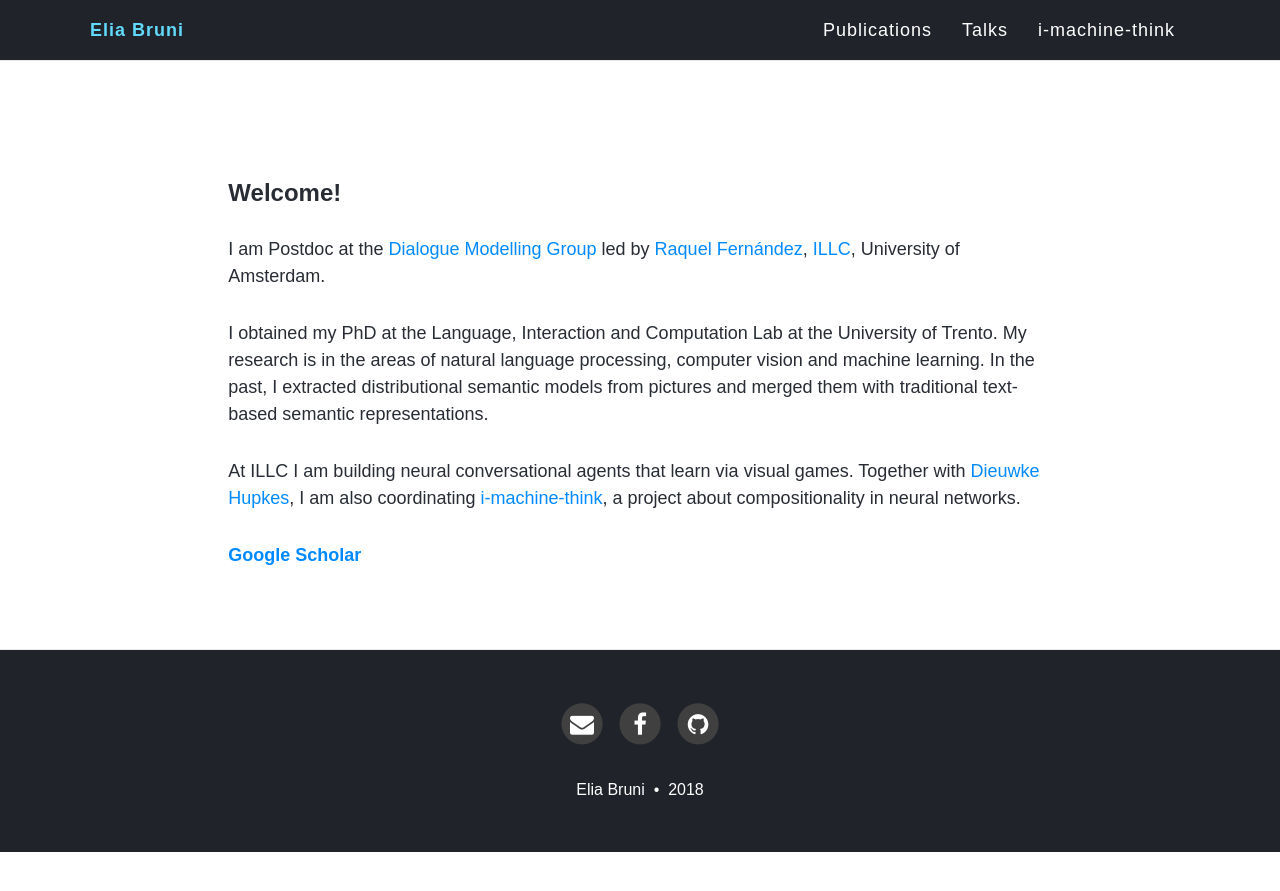
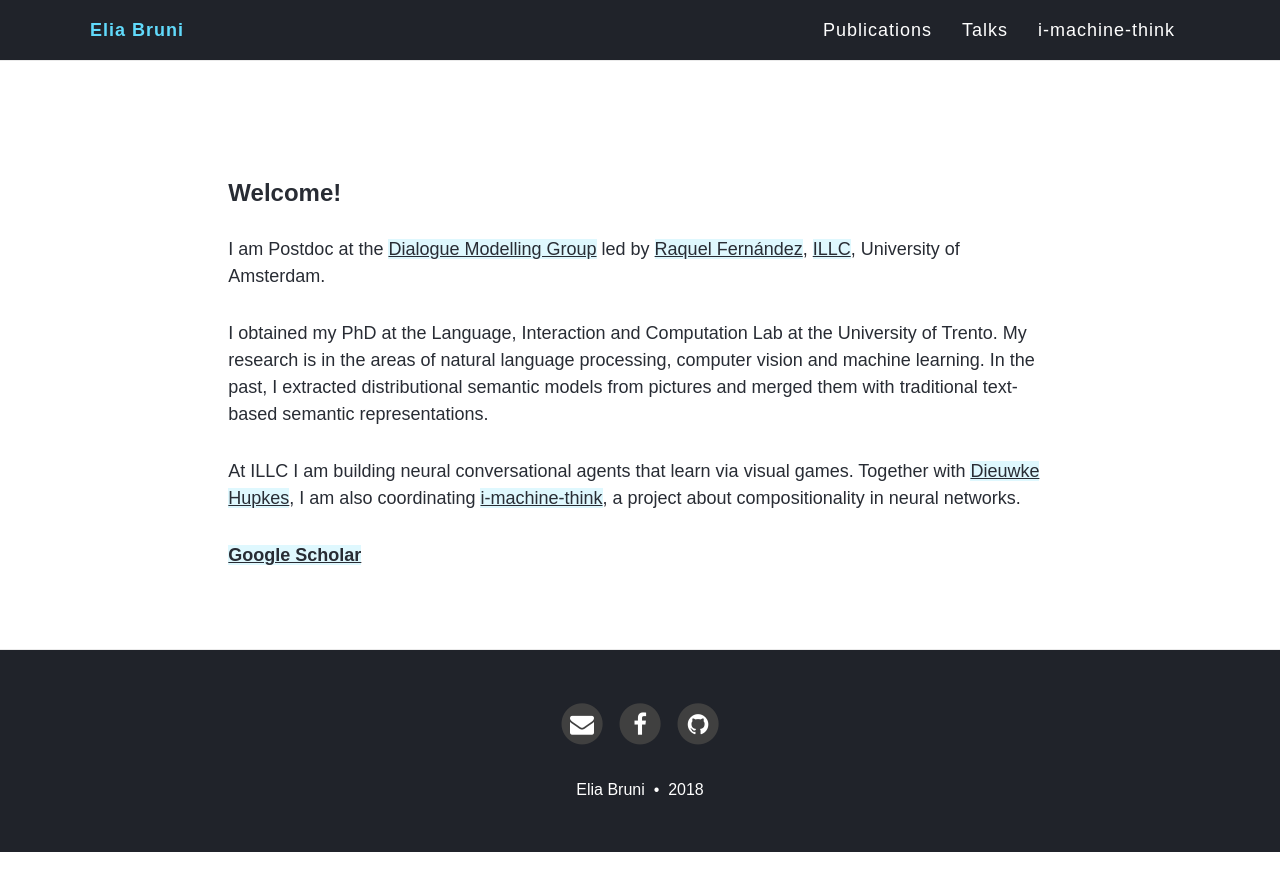
Before and after one commit to eliabruni/eliabruni.github.io, a Jekyll site: the page built from index.md, in a window 1280 px wide. Shown: the top 891 px of the page. Built offline with Jekyll 4.4.1, drawn with Linux system fonts in a browser that asks for light colours; nearby versions of some CDN libraries; the list of posts is cut into pages by our own code.

Commit message:
progress

```diff
--- a/css/main.css
+++ b/css/main.css
@@ -28,11 +28,14 @@ h1,h2,h3,h4,h5,h6 {
   font-weight: 800;
 }
 a {
-  color: {{ site.link-col }};
+  color: {{ site.text-col }};
+  background-color: rgba(97,218,251,0.2);
+  text-decoration: underline;
 }
 a:hover,
 a:focus {
-  color: {{ site.hover-col }};
+  background-color: {{ site.hover-col }};
+  text-decoration: underline;
 }
 blockquote {
   color: #808080;
@@ -106,6 +109,11 @@ img {
 }
 
 /* --- Navbar --- */
+
+.navbar-custom a {
+    background-color:transparent;
+    text-decoration: none;
+}
 
 .navbar-custom {
   background-color: {{ site.navbar-col }};
@@ -304,6 +312,8 @@ footer p.text-muted {
 
 footer a {
   color: {{site.footer-link-col}};
+  background-color:transparent;
+  text-decoration: None;
 }
 
 footer .list-inline {
```
